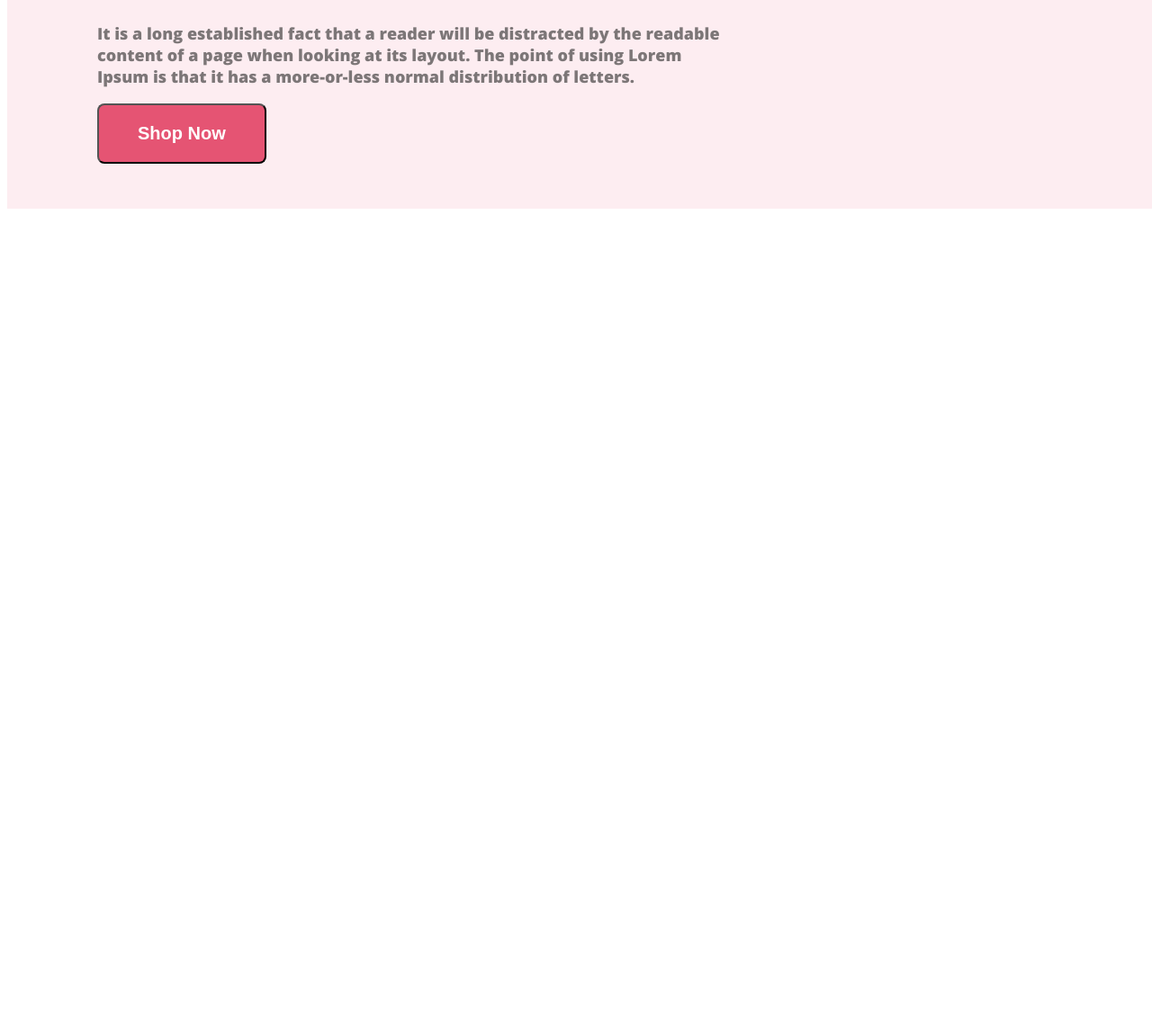
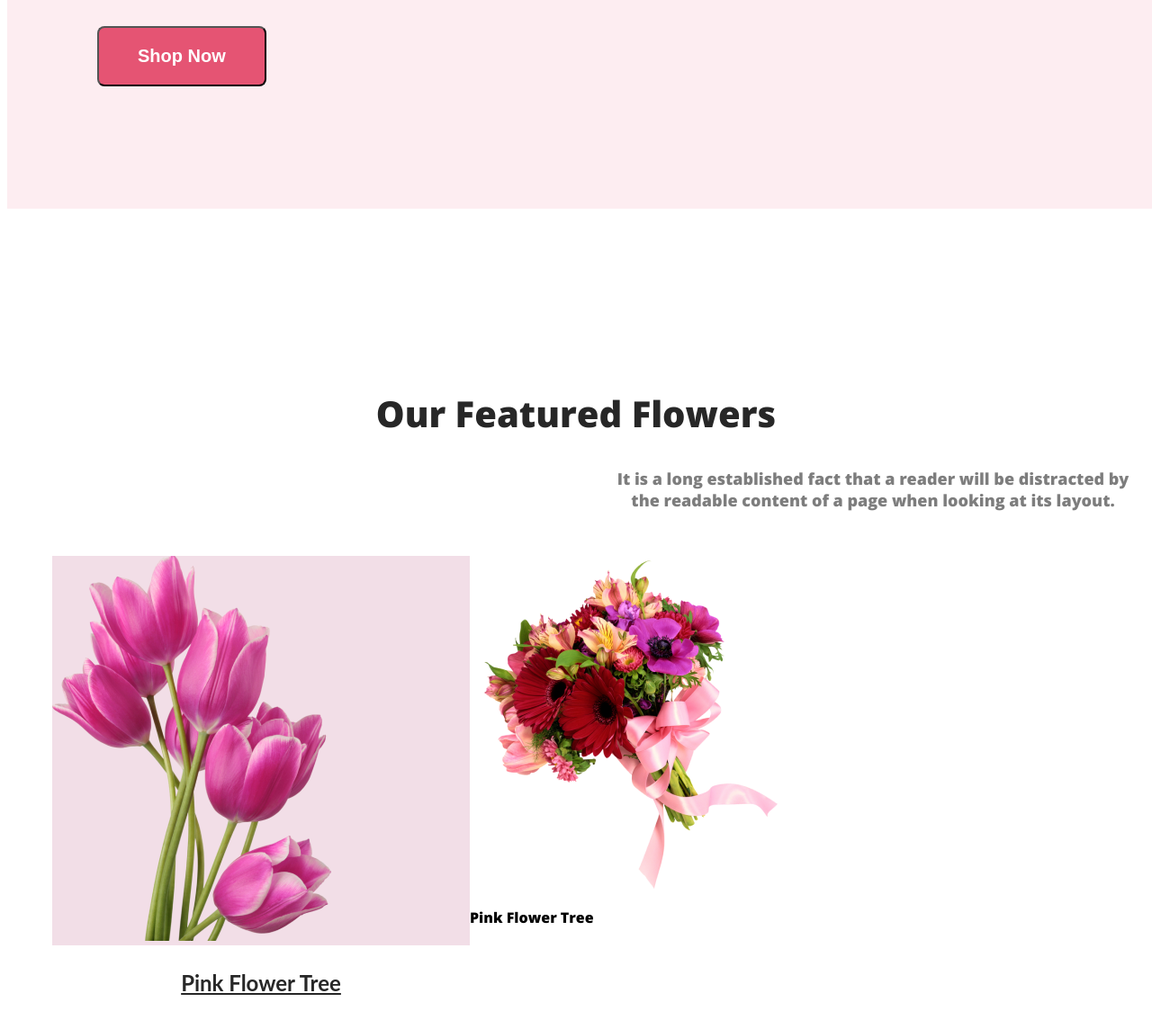
Before and after one commit to Tanjir-Tapu/assignment-1, a plain HTML site: page index.html in a window 1280 px wide. Shown: the part 626-1770 px from the top of the page at 90% size. Before the commit the page ends 866 px from the top, so only its background shows below. Drawn offline with nearby package versions, Linux system fonts and the light colour scheme.

Commit message:
add code

```diff
--- a/index.html
+++ b/index.html
@@ -25,6 +25,27 @@
 
     </header>
     <main>
+        <section>
+            <div>
+                <h2  class="first-section-title">Our Featured Flowers</h2>
+                <p class="first-section-p">It is a long established fact that a reader will be distracted by the readable content of a page when looking at its layout.</p>
+            </div>
+            <div class="tree-section">
+                <div class="Pink-Flower-Tree">
+                    <div class="one">
+                        <img class="one-img" src="Flower Asset/pngwing 6.png" alt="">
+                    </div>
+                    <p class="one-p">Pink Flower Tree</p>
+                </div>
+                <div class="Pink Flower Tree">
+                    <div class="two">
+                        <img src="Flower Asset/pngwing 5.png" alt="">
+                    </div>
+                    <p class="two-p">Pink Flower Tree</p>
+                </div>
+                <div></div>
+            </div>
+        </section>
 
     </main>
     <footer>
--- a/styel.css
+++ b/styel.css
@@ -14,7 +14,7 @@ header {
 
 .part-1 {
     justify-content: space-between;
-    padding: 100px 100px;
+    padding-left: 100px;
 
 }
 
@@ -25,6 +25,7 @@ header {
     display: flex;
     width: 700px;
     flex-direction: column;
+
 }
 
 .header-p {
@@ -33,6 +34,8 @@ header {
     font-size: 18px;
     font-weight: 400;
     width: 700px;
+    margin-top: 32px;
+    margin-bottom: 32px;
 }
 
 .header-b {
@@ -49,3 +52,47 @@ button {
     font-weight: 700;
     border-radius: 8px;
 }
+
+.first-section-title {
+    color: #272727;
+    text-align: center;
+    font-size: 40px;
+    font-weight: 800;
+    margin-top: 200px;
+}
+
+.first-section-p {
+    color: #27272799;
+    text-align: center;
+    width: 594px;
+    font-size: 18px;
+    padding-left: 665px;
+    padding-right: 665px;
+    margin-top: 24px;
+}
+.tree-section{
+    display: flex;
+    margin: 50px;
+}
+
+.Pink-Flower-Tree{
+
+}
+.one{
+    background-color: #A7216226;
+    width: 464px;
+}
+.one-img{
+    width: 310px;
+
+}
+.one-p{
+    color: #272727;
+    text-align: center;
+    font-family: Lato;
+    font-size: 24px;
+    font-style: normal;
+    font-weight: 700;
+    line-height: 35px;
+    text-decoration-line: underline;
+}
```
